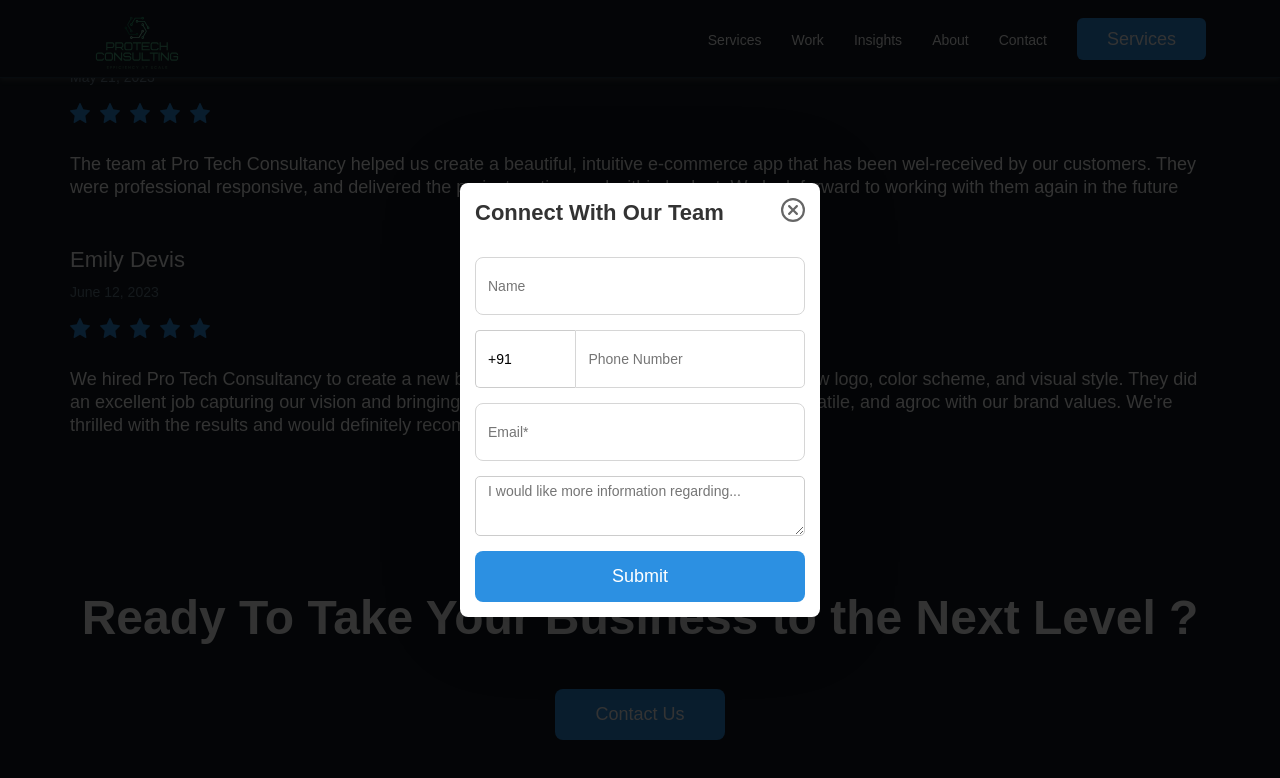
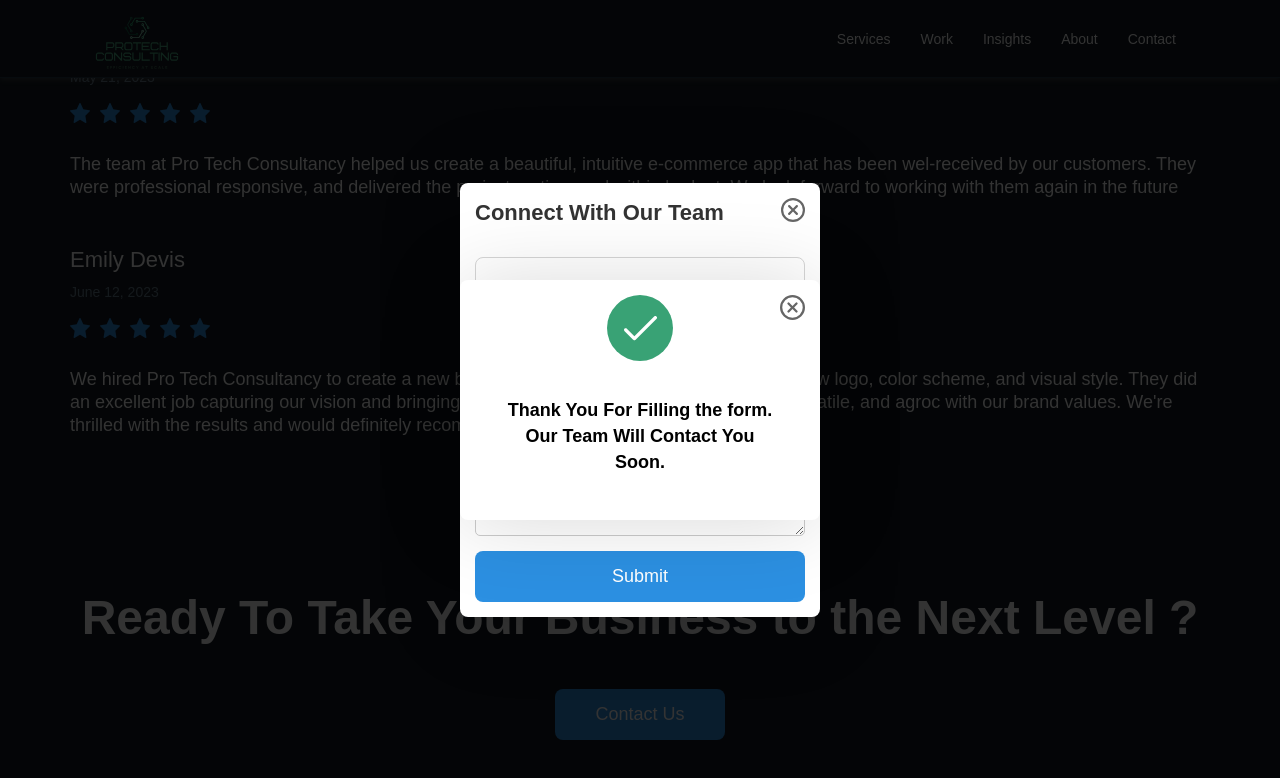
Before and after one commit to pr0TEchConsulting/consultprotech.com, a Next.js app: page / in a window 1280 px wide. Both pictures are taken after a click on the button "Contact Us". Shown: the part 1600-2378 px from the top of the page. Built offline with nearby package versions, Linux system fonts and the light colour scheme.

Commit message:
thank you popup and other changes are done

```diff
--- a/src/app/globals.css
+++ b/src/app/globals.css
@@ -37,8 +37,8 @@ header nav ul li.btn.btn-primary.getStarted{padding:10px 30px;border-radius:6px;
 .readyToTakeBusinessNextLevel{display:flex;display:-webkit-flex;align-items:center;justify-content:center;flex-direction:column}
 .readyToTakeBusinessNextLevel h1{font-size:48px;font-weight:700;color:#fff;margin:120px 0 60px}
 .readyToTakeBusinessNextLevel .btn.btn-primary.contactUs{font-size:18px;color:#fff;padding:15px 40px}
-.leadFormCardBox{width:100%;max-width:360px;border-radius:8px;background:#fff;position:fixed;left:50%;top:50%;box-shadow:0 3px 85px 0 #00000026;transform:translate(-50%,-50%);z-index:10;transition:.3s;padding:15px;display:none}
-.leadFormCardBox.active{display:block;z-index:15}
+.leadFormCardBox, .thankYouPopUp{width:100%;max-width:360px;border-radius:8px;background:#fff;position:fixed;left:50%;top:50%;box-shadow:0 3px 85px 0 #00000026;transform:translate(-50%,-50%);z-index:10;transition:.3s;padding:15px;display:none}
+.leadFormCardBox.active, .thankYouPopUp.active{display:block;z-index:15}
 .leadFormCardBox h2{font-size:22px;line-height:29px;color:#333;font-weight:900;margin-bottom:30px}
 .form-group{margin-bottom:15px}
 .form-control{padding:6px 12px;display:block;width:100%;height:40px;font-size:14px;color:#000;background:0;border-radius:5px;border:1px solid #ccc;-webkit-appearance:none;-moz-appearance:none;appearance:none}
@@ -51,6 +51,16 @@ header nav ul li.btn.btn-primary.getStarted{padding:10px 30px;border-radius:6px;
 .leadFormCardBox figure.leadFormCrossBtn{position:absolute;top:15px;right:15px;width:24px;height:24px;cursor:pointer}
 .overlay{position:fixed;top:-48px;left:0;width:100%;bottom:0;background-color:#000000cc;transition:.3s;z-index:13}
 .error{border:1px solid #c30010;}
+.thankYouPopUp figure.leadFormCrossBtn{position: absolute;right:15px;top:15px;cursor:pointer;}
+.formSubmissionContent{display: flex;display: -webkit-flex;align-items: center;flex-direction: column;}
+.formSubmissionContent p{    font-size: 18px;
+    color: #000;
+    text-align: center;
+    margin: 0 auto;
+    padding: 30px 0px;
+    line-height: 26px;
+    font-weight: 600;
+    max-width: 282px;}
 @media screen and (max-width:1024px) {
 .container{width:100%}
 }
@@ -82,5 +92,5 @@ header nav{display:none}
 .readyToTakeBusinessNextLevel h1{font-size:22px;display:flex;display:-webkit-flex;align-items:center;text-align:center;max-width:300px;line-height:30px}
 .ourCleintReviewBox .reviewBox p{font-size:14px}
 .ourCleintReviewBox .reviewBox{margin-bottom:30px}
-.leadFormCardBox {width:100%;transform: translate(-50%, -27%);}
+.leadFormCardBox, .thankYouPopUp {width:100%;transform: translate(-50%, -27%);}
 }
--- a/src/app/layout.js
+++ b/src/app/layout.js
@@ -4,7 +4,7 @@ import "./globals.css";
 const inter = Inter({ subsets: ["latin"] });
 
 export const metadata = {
-  title: "Prop Tech Consultancy",
+  title: "Pro Tech Consultancy",
   description: "",
 };
 
--- a/src/app/page.js
+++ b/src/app/page.js
@@ -33,7 +33,7 @@ export default function Home() {
                     <div className="topBannerContent">
                         <h1>We help Business thrive with technology.</h1>
                         <p>Pro Tech Consultancy is your one stop shop for all things tech. wheather you need to build a custom software solution design a new brand or create an AI chatbot, We have got you covered.</p>
-                        <button className="btn btn-primary getStarted" onClick={handleLeadForm}>Get Started</button>
+                        <button className="btn btn-primary getStarted" onClick={handleLeadForm}>Get Quote</button>
                     </div>
                 </div>
                 <div className="ourServices">
--- a/src/components/ContactForm/ContactForm.js
+++ b/src/components/ContactForm/ContactForm.js
@@ -49,6 +49,7 @@ const ContactForm = ({handleLeadForm}) => {
   };
 
   return (
+    <>
     <div className="leadFormCardBox active">
       <h2>Connect With Our Team</h2>
       <figure className="leadFormCrossBtn">
@@ -114,6 +115,19 @@ const ContactForm = ({handleLeadForm}) => {
       </form>
       {message && <p>{message}</p>}
     </div>
+
+    <div className='thankYouPopUp active'>
+    <figure className="leadFormCrossBtn">
+        <img src="static/assets/images/cross.svg" onClick={handleLeadForm} className="img-responsive" alt="Close" />
+      </figure>
+      <div className='formSubmissionContent'>
+        <figure className='formSubmission'>
+          <img src='static/assets/images/thankyou.png'/>
+        </figure>
+        <p>Thank You For Filling the form. Our Team Will Contact You Soon.</p>
+      </div>
+    </div>
+    </>
   );
 };
 
--- a/src/components/Header/Header.js
+++ b/src/components/Header/Header.js
@@ -17,7 +17,7 @@ const Header = () => {
                     <li>Insights</li>
                     <li>About</li>
                     <li>Contact</li>
-                    <li className="btn btn-primary getStarted">Services</li>
+
                 </ul>
             </nav>
 
```
Also changed, not shown: public/static/assets/images/thankyou.png (added).
